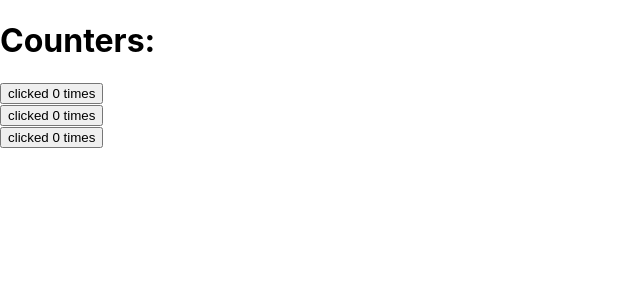
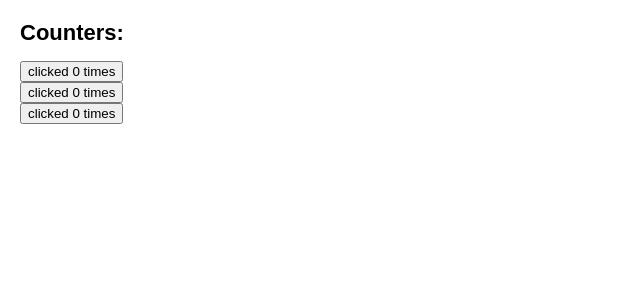
Before and after one commit to MurtadaAhmed/REACT-training-materials, a React (Create React App) app: page / in a window 1280 px wide. Shown: the top 300 px of the page, without its empty margins (0-640 px from the left). Built offline with nearby package versions, Linux system fonts and the light colour scheme.

Commit message:
REACT tutorial - ticktok game

```diff
--- a/src/index.css
+++ b/src/index.css
@@ -1,13 +1,90 @@
+* {
+  box-sizing: border-box;
+}
+
 body {
-  margin: 0;
-  font-family: -apple-system, BlinkMacSystemFont, 'Segoe UI', 'Roboto', 'Oxygen',
-    'Ubuntu', 'Cantarell', 'Fira Sans', 'Droid Sans', 'Helvetica Neue',
-    sans-serif;
-  -webkit-font-smoothing: antialiased;
-  -moz-osx-font-smoothing: grayscale;
+  font-family: sans-serif;
+  margin: 20px;
+  padding: 0;
+}
+
+h1 {
+  margin-top: 0;
+  font-size: 22px;
+}
+
+h2 {
+  margin-top: 0;
+  font-size: 20px;
+}
+
+h3 {
+  margin-top: 0;
+  font-size: 18px;
+}
+
+h4 {
+  margin-top: 0;
+  font-size: 16px;
+}
+
+h5 {
+  margin-top: 0;
+  font-size: 14px;
+}
+
+h6 {
+  margin-top: 0;
+  font-size: 12px;
 }
 
 code {
-  font-family: source-code-pro, Menlo, Monaco, Consolas, 'Courier New',
-    monospace;
+  font-size: 1.2em;
 }
+
+ul {
+  padding-inline-start: 20px;
+}
+
+* {
+  box-sizing: border-box;
+}
+
+body {
+  font-family: sans-serif;
+  margin: 20px;
+  padding: 0;
+}
+
+.square {
+  background: #fff;
+  border: 1px solid #999;
+  float: left;
+  font-size: 24px;
+  font-weight: bold;
+  line-height: 34px;
+  height: 34px;
+  margin-right: -1px;
+  margin-top: -1px;
+  padding: 0;
+  text-align: center;
+  width: 34px;
+}
+
+.board-row:after {
+  clear: both;
+  content: '';
+  display: table;
+}
+
+.status {
+  margin-bottom: 10px;
+}
+.game {
+  display: flex;
+  flex-direction: row;
+}
+
+.game-info {
+  margin-left: 20px;
+}
--- a/src/index.js
+++ b/src/index.js
@@ -1,17 +1,12 @@
-import React from 'react';
-import ReactDOM from 'react-dom/client';
-import './index.css';
-import App from './App';
-import reportWebVitals from './reportWebVitals';
+import React, {StrictMode} from "react";
+import {createRoot} from "react-dom/client"
+import "./index.css"
+import App from "./App"
 
-const root = ReactDOM.createRoot(document.getElementById('root'));
+const root = createRoot(document.getElementById("root"))
+
 root.render(
-  <React.StrictMode>
-    <App />
-  </React.StrictMode>
-);
-
-// If you want to start measuring performance in your app, pass a function
-// to log results (for example: reportWebVitals(console.log))
-// or send to an analytics endpoint. Learn more: https://bit.ly/CRA-vitals
-reportWebVitals();
+    <StrictMode>
+        <App />
+    </StrictMode>
+)
```
Also changed, not shown: src/setupTests.js (deleted, +0 -5 lines), src/logo.svg (deleted), 1 other file (tests, documents, lock files or other folders).
